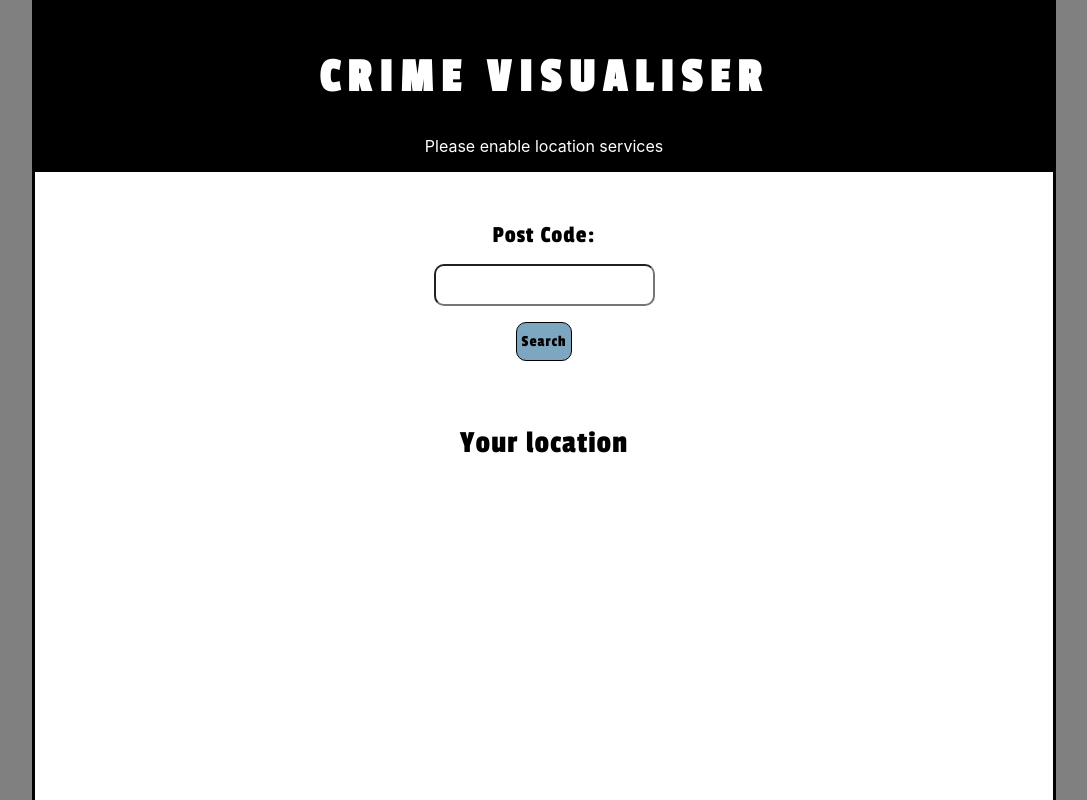
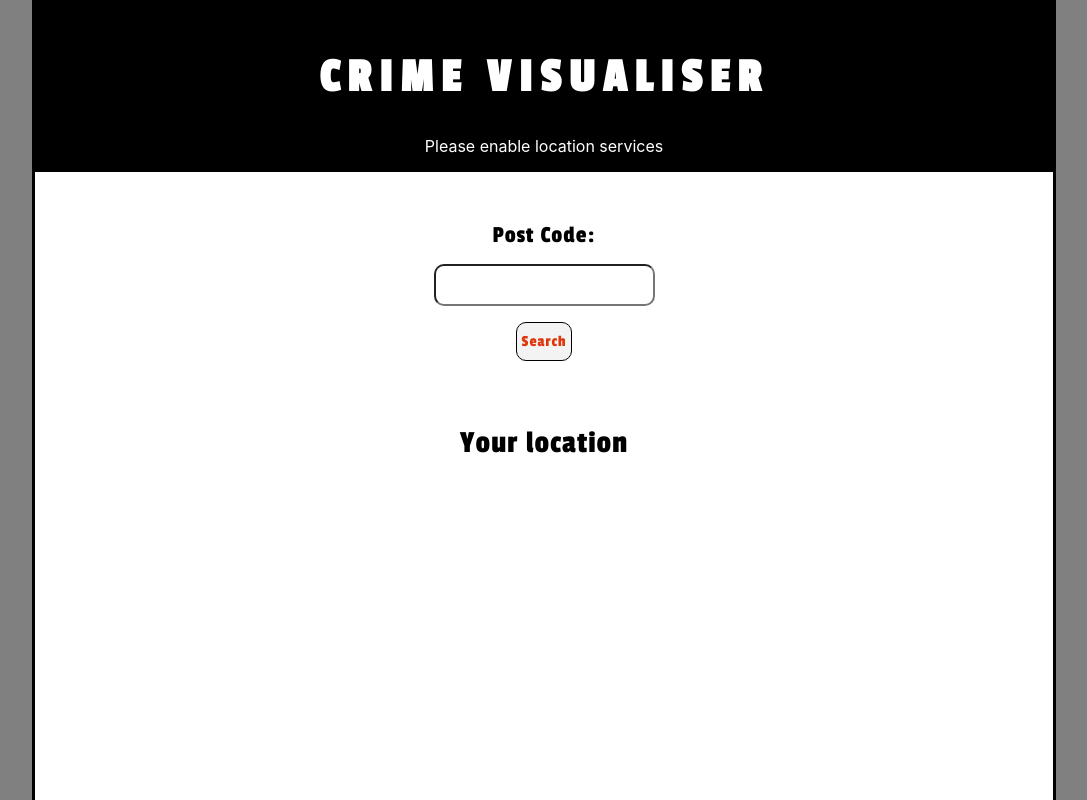
Before and after one commit to DominicH247/crime-visualiser, a React (Create React App) app: page / in a window 1280 px wide. Shown: the top 800 px of the page, without its empty margins (96-1183 px from the left). Built offline with nearby package versions, Linux system fonts and the light colour scheme; no server answers.

Commit message:
Modifying search button

```diff
--- a/src/App.css
+++ b/src/App.css
@@ -58,12 +58,13 @@ header p {
   font-family: "Passion One", cursive;
   padding: 10px 5px;
   border-radius: 10px;
-  background-color: rgb(125, 166, 192);
+  background-color: rgb(243, 243, 243);
   outline: none;
   border: 1px solid rgb(0, 0, 0);
   font-size: 1rem;
   letter-spacing: 1px;
   cursor: pointer;
+  color:  rgb(223, 55, 13);
 }
 
 .display-name {
```
